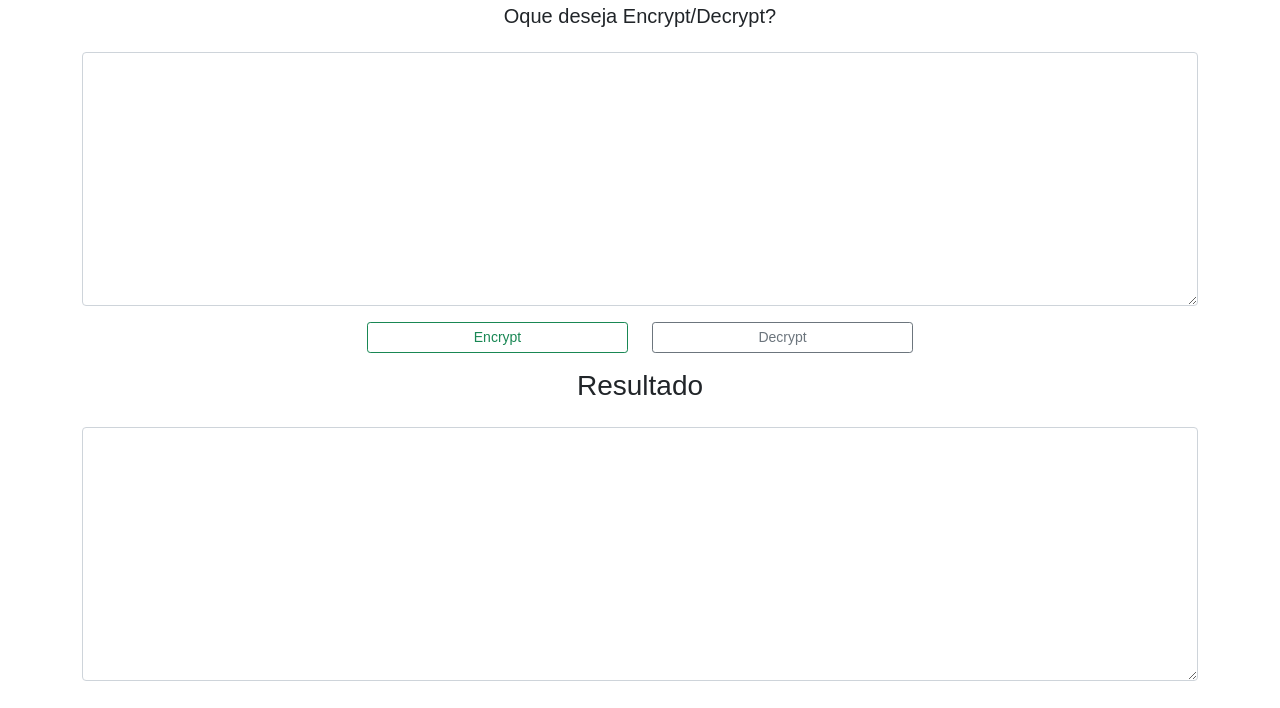
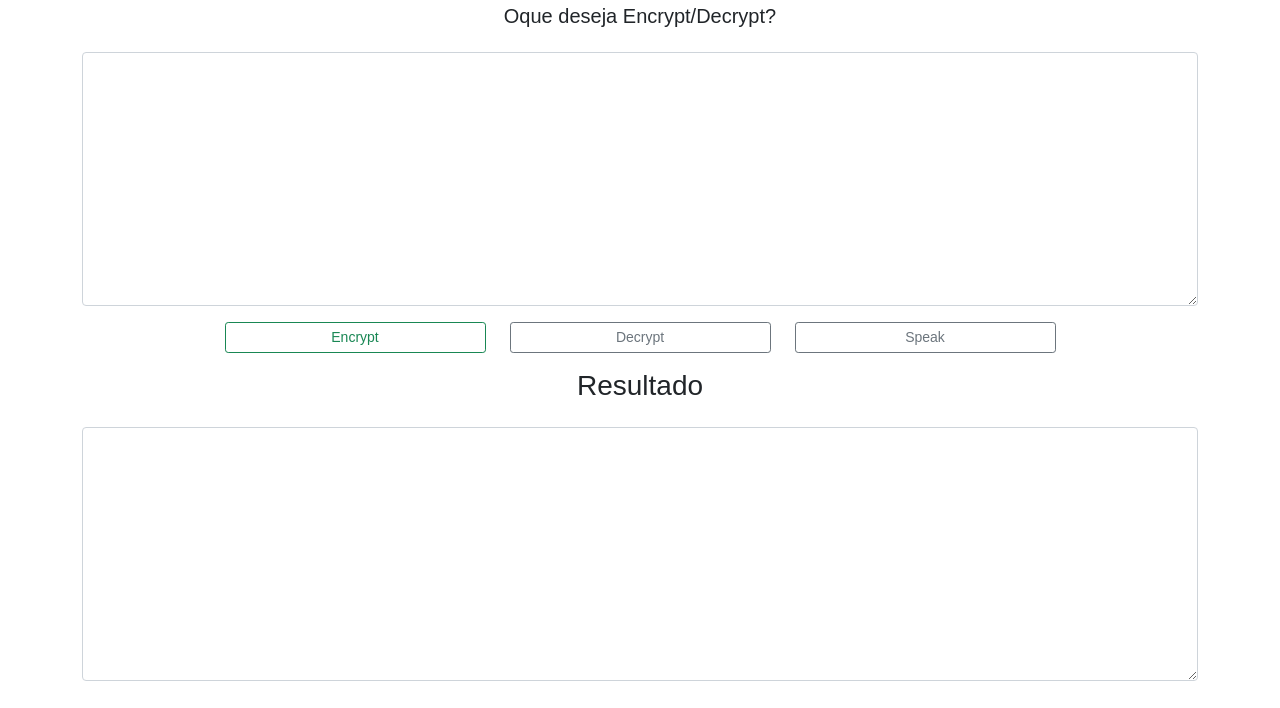
Before and after one commit to Caiollaz/CryptoP, a plain HTML site: page index.html in a window 1280 px wide. Shown: the part 92-800 px from the top of the page. Drawn offline with nearby package versions, Linux system fonts and the light colour scheme.

Commit message:
button speak

```diff
--- a/index.html
+++ b/index.html
@@ -36,6 +36,9 @@
             <div class="col-3">
                 <input type="submit" name="decrypt" id="decrypt" value="Decrypt" class="form-control btn btn-outline-secondary btn-sm" onclick="Decrypt()">
             </div>
+            <div class="col-3">
+                <button type="button" class="form-control btn btn-outline-secondary btn-sm" onclick="speakText()">Speak</button>
+            </div>
         </div>
         <div class="d-flex justify-content-center mb-3">
             <h3>Resultado</h3>
```
